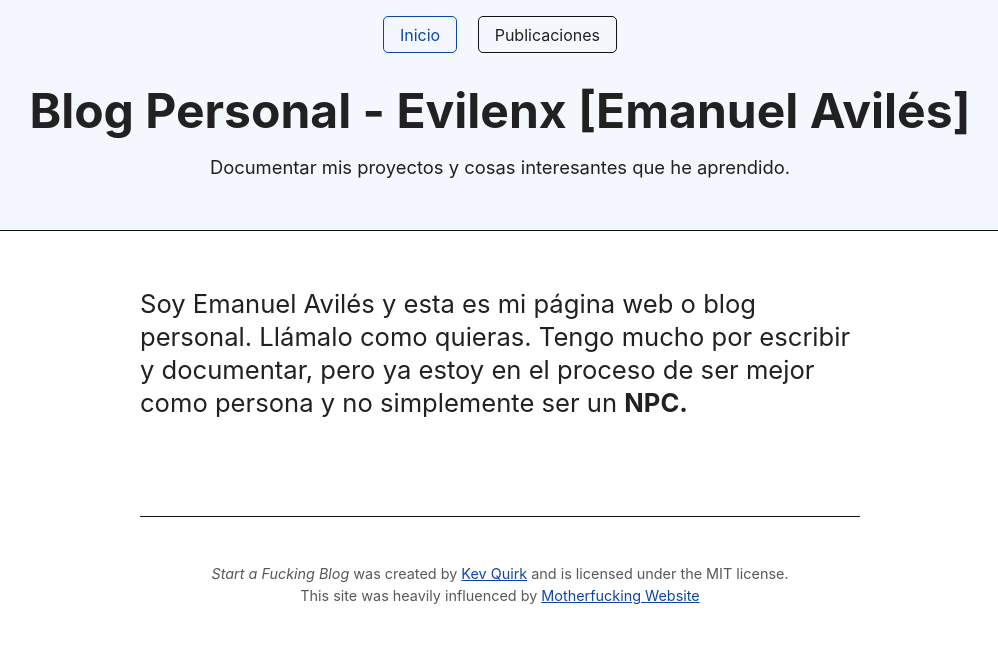
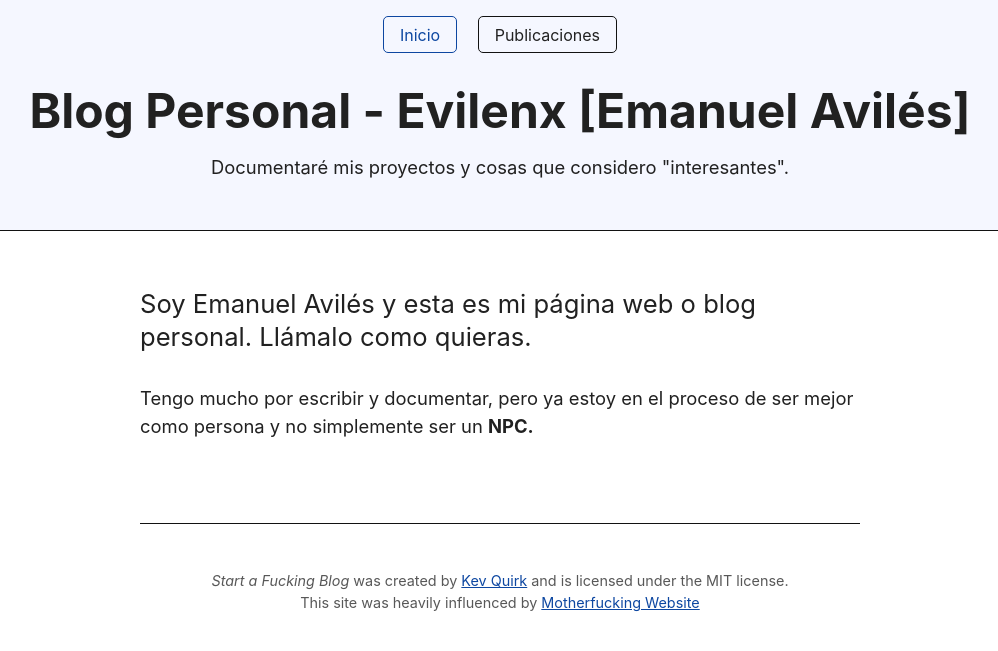
Before and after one commit to evilenx/BlogPersonal, a Jekyll site: the page built from index.md, in a window 1280 px wide. Shown: the top 651 px of the page, without its empty margins (140-1138 px from the left). Built offline with Jekyll 4.4.1, drawn with Linux system fonts in a browser that asks for light colours.

Commit message:
Descripción mejorada

```diff
--- a/index.md
+++ b/index.md
@@ -1,8 +1,10 @@
 ---
 title: Blog Personal - Evilenx [Emanuel Avilés]
-description: Documentar mis proyectos y cosas interesantes que he aprendido.
+description: Documentaré mis proyectos y cosas que considero "interesantes".
 layout: default
 ---
 
 {: .large}
-Soy Emanuel Avilés y esta es mi página web o blog personal. Llámalo como quieras. Tengo mucho por escribir y documentar, pero ya estoy en el proceso de ser mejor como persona y no simplemente ser un **NPC.**
+Soy Emanuel Avilés y esta es mi página web o blog personal. Llámalo como quieras.
+
+Tengo mucho por escribir y documentar, pero ya estoy en el proceso de ser mejor como persona y no simplemente ser un **NPC.**
```
